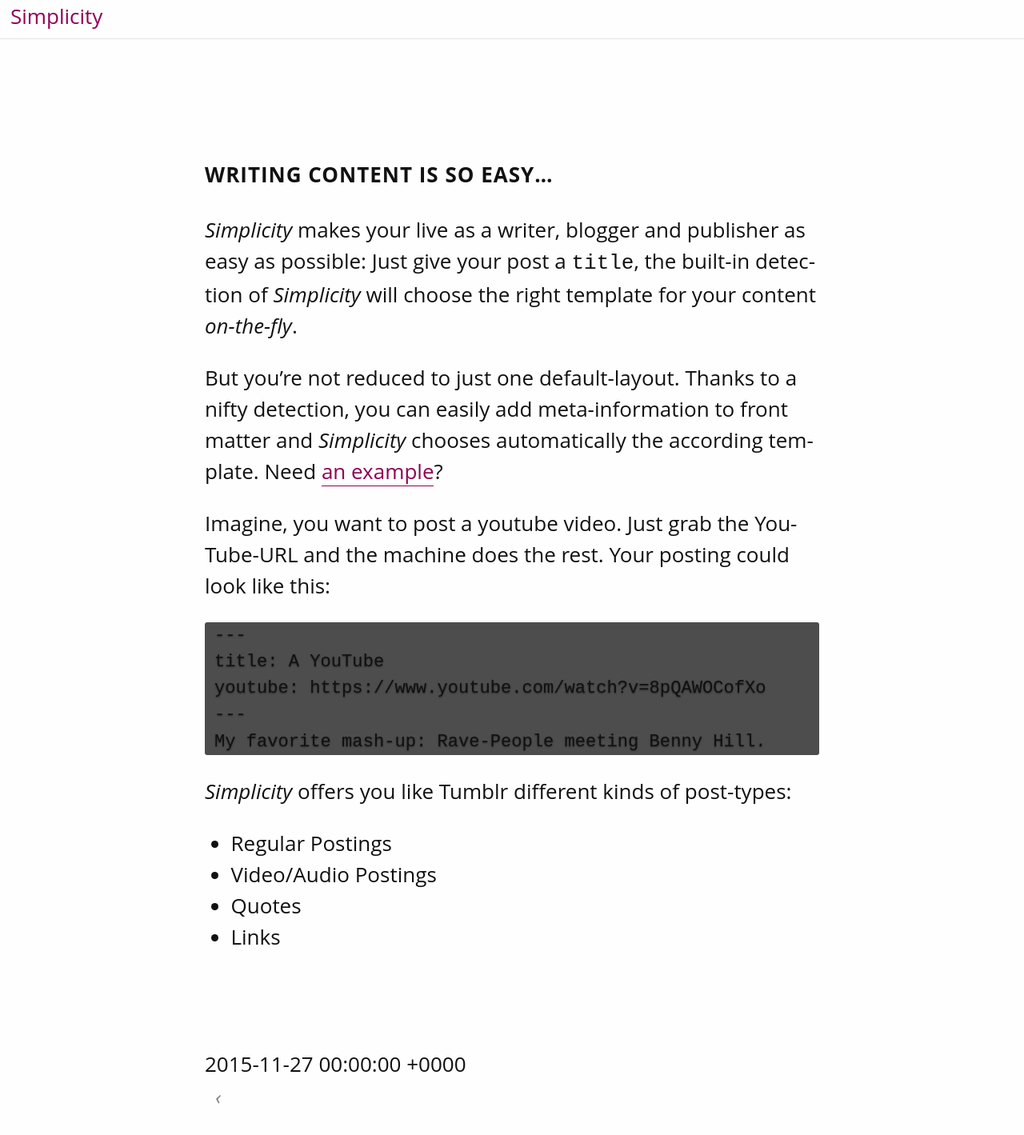
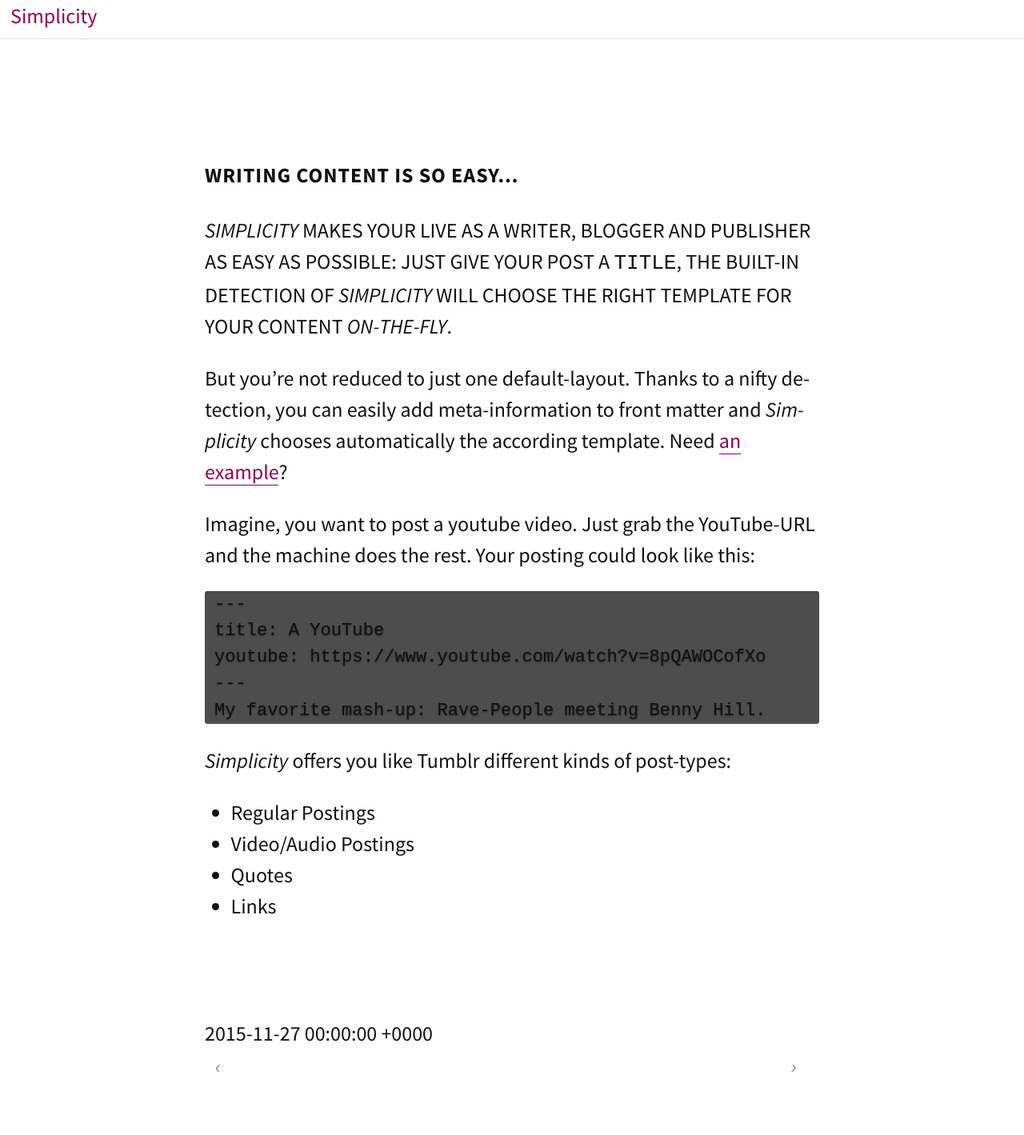
Before and after one commit to Phlow/simplicity, a Jekyll site: the page built from _posts/2015-11-27-simple-post.md, in a window 1280 px wide, cut to the strip 104-1678 px from the top of the page. Shown: the top 1419 px of the strip at 80% size. Built offline with Jekyll 4.4.1, drawn with Linux system fonts in a browser that asks for light colours.

Commit message:
Update Fonts

```diff
--- a/_layouts/page.html
+++ b/_layouts/page.html
@@ -28,13 +28,18 @@
 #
 #
 {% endcomment %}
-		{% if content contains '<!--more-->' and content.code == false %}
+
+
+
+		{% if page.code == true %}
+		{{ content }}
+		{% elsif page.content contains '<!--more-->' %}
 		{% assign pagecontent = page.content | split: '<!--more-->' %}
 			{% for item in pagecontent %}
 				{% if forloop.first %}
-				<div class="teaser">{{ item }}</div>
+				<div class="teaser">{{ item | markdownify }}</div>
 				{% else %}
-				{{ item }}
+				{{ item | markdownify }}
 				{% endif %}
 			{% endfor %}
 		{% else %}
--- a/_sass/_04_typography.scss
+++ b/_sass/_04_typography.scss
@@ -25,11 +25,20 @@
 
 */
 
-// Alternative Headline Fonts
-// @import url(https://fonts.googleapis.com/css?family=Great+Vibes);
-// @import url(https://fonts.googleapis.com/css?family=Dancing+Script);
-
-
+// Alternative Fonts
+//
+// Titillium Web
+// @import url(https://fonts.googleapis.com/css?family=Titillium+Web:400,400italic,700,700italic);
+// Roboto
+// @import url(https://fonts.googleapis.com/css?family=Roboto:400,400italic,700,700italic);
+// Source Sans Pro
+@import url(https://fonts.googleapis.com/css?family=Source+Sans+Pro:400,400italic,700,700italic);
+// Merriweather
+// @import url(https://fonts.googleapis.com/css?family=Merriweather:400,400italic,700,700italic);
+// Arvo
+// @import url(https://fonts.googleapis.com/css?family=Arvo:400,400italic,700,700italic);
+// Gentium Basic
+// @import url(https://fonts.googleapis.com/css?family=Gentium+Basic:400,400italic,700,700italic);
 
 
 /* Variables
@@ -38,7 +47,7 @@
 /* Font Families */
 
 $font-family-serif:         Georgia, "Times New Roman", serif;
-$font-family-sans-serif:    "Open Sans", "Neue Helvetica", Arial, serif;
+$font-family-sans-serif:    "Source Sans Pro", "Neue Helvetica", Arial, serif;
 $base-font-family:          $font-family-sans-serif;
 $font-family-monospace:     "Lucida Console", Monaco, monospace;
 
```
Also changed, not shown: _posts/2015-11-27-using-drafts.md (added, +6 -0 lines).
